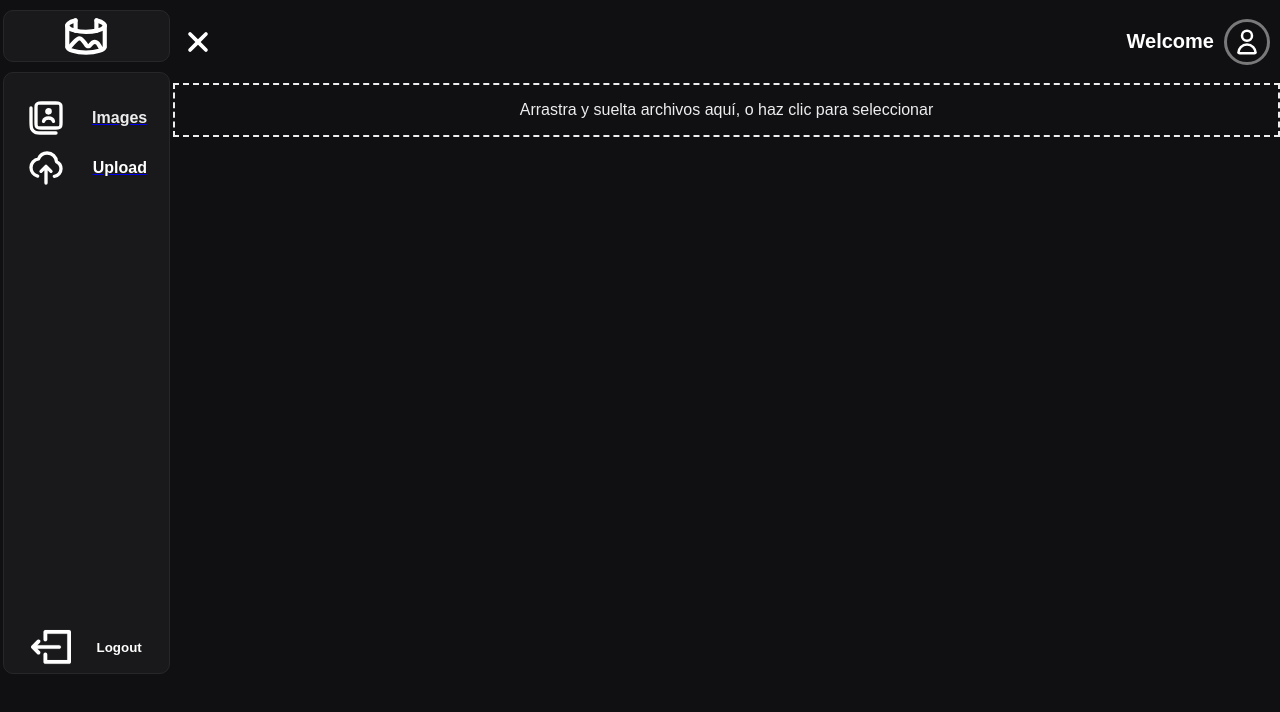
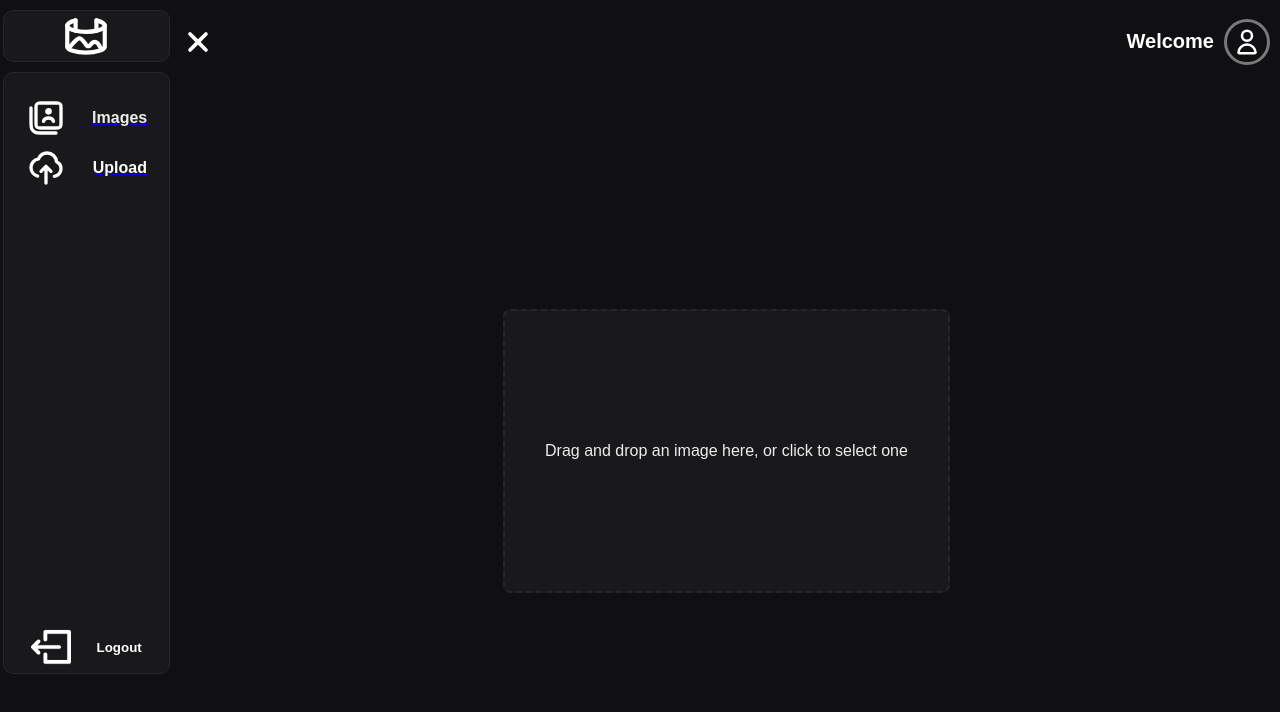
Before and after one commit to DaveOval/prueba-tecnica-front, a Next.js app: page /dashboard in a window 1280 px wide. Shown: the top 712 px of the page. Built offline with nearby package versions, Linux system fonts and the light colour scheme.

Commit message:
Add SVG icons for password visibility and enhance AuthInput component

```diff
--- a/src/app/auth/register/page.tsx
+++ b/src/app/auth/register/page.tsx
@@ -10,6 +10,15 @@ import { useAuth } from '@/hooks/useAuth';
 import AuthInput from '@/components/ui/AuthInput';
 import { toast } from 'sonner';
 import AuthButton from '@/components/ui/AuthButton';
+import { registerService } from '@/api/services/auth';
+
+interface ApiError extends Error {
+    response: {
+        data: {
+            detail: string;
+        }
+    }
+}
 
 const Register = () => {
     const { isAuthenticated } = useAuth();
@@ -19,6 +28,7 @@ const Register = () => {
         mode: 'onChange'
     });
 
+
     const password = watch('password');
 
     useEffect(() => {
@@ -27,12 +37,24 @@ const Register = () => {
         }
     }, [isAuthenticated, router]);
 
-    const onSubmit = (data: RegisterFormData) => {
-        toast.success('Registration successful');
-        /* try {
-
-        } */
-       console.log(data);
+    const onSubmit = async (data: RegisterFormData) => {
+        try {
+            const response = await registerService.register({
+                ...data,
+                last_name: data.lastName
+            });
+            if (response) {
+                toast.success('Registration successful');
+                router.push('/auth/login');
+            }
+        } catch (error) {
+            if (error instanceof Error && 'response' in error) {
+                const { detail } = (error as ApiError).response.data;
+                toast.error(detail);
+            } else {
+                toast.error('An unexpected error occurred');
+            }
+        }
     }
 
     return (
--- a/src/app/dashboard/home/page.tsx
+++ /dev/null
@@ -1,21 +0,0 @@
-'use client';
-
-import { useSelector } from 'react-redux';
-import { RootState } from '@/store';
-import ProtectedRoute from '@/components/auth/ProtectedRoute';
-
-export default function Dashboard() {
-  const { user } = useSelector((state: RootState) => state.auth);
-
-  return (
-    <ProtectedRoute>
-      <div className="p-4">
-        <h1 className="text-2xl font-bold mb-4">Dashboard</h1>
-        <div>
-          <p>Welcome, {user?.first_name || 'User'}</p>
-          {/* Contenido del dashboard */}
-        </div>
-      </div>
-    </ProtectedRoute>
-  );
-}
--- a/src/app/dashboard/page.tsx
+++ b/src/app/dashboard/page.tsx
@@ -2,12 +2,12 @@
 
 import DropZone from "@/components/ui/DropZone";
 
-
-
 const DashboardHome = () => {
   return (
-    <main>
-        <DropZone />
+    <main className="flex flex-col items-center justify-center min-h-[calc(100vh-64px)] p-4 ">
+        <div className="w-[calc(w-full - 20%)] max-w-3xl">
+            <DropZone />
+        </div>
     </main>
   )
 }
--- a/src/components/ui/AuthInput.tsx
+++ b/src/components/ui/AuthInput.tsx
@@ -1,11 +1,20 @@
-import { InputHTMLAttributes, forwardRef } from 'react';
+import { InputHTMLAttributes, forwardRef, useState } from 'react';
+import Image from 'next/image';
+
 interface InputProps extends InputHTMLAttributes<HTMLInputElement> {
     label?: string;
     error?: string;
     isRequired?: boolean;
 }
 
-const AuthInput = forwardRef<HTMLInputElement, InputProps>(({ label, error, isRequired, ...props }, ref) => (
+const AuthInput = forwardRef<HTMLInputElement, InputProps>(({ label, error, isRequired, type, ...props }, ref) => {
+    const [showPassword, setShowPassword] = useState(false);
+
+    const togglePasswordVisibility = () => {
+        setShowPassword(!showPassword);
+    };
+
+    return (
         <div
             className="flex flex-col gap-2"
             style={{
@@ -27,6 +36,7 @@ const AuthInput = forwardRef<HTMLInputElement, InputProps>(({ label, error, isRe
                     }}>*</span>}
                 </label>
             )}
+            <div className="relative">
                 <input
                     style={{
                         padding: '0.5rem',
@@ -35,14 +45,44 @@ const AuthInput = forwardRef<HTMLInputElement, InputProps>(({ label, error, isRe
                         marginTop: '0.5rem',
                         marginBottom: '0.5rem',
                         color: '#ededee',
+                        width: '100%',
                     }}
                     className="container_color"
                     ref={ref}
+                    type={type === 'password' ? (showPassword ? 'text' : 'password') : type}
                     { ...props }
                 />
+                {type === 'password' && (
+                    <button
+                        type="button"
+                        onClick={togglePasswordVisibility}
+                        style={{
+                            position: 'absolute',
+                            right: '10px',
+                            top: '50%',
+                            transform: 'translateY(-50%)',
+                            background: 'none',
+                            border: 'none',
+                            cursor: 'pointer',
+                            padding: '4px',
+                            display: 'flex',
+                            alignItems: 'center',
+                            justifyContent: 'center',
+                        }}
+                    >
+                        <Image
+                            src={showPassword ? '/eye-close.svg' : '/eye.svg'}
+                            alt={showPassword ? 'Hide password' : 'Show password'}
+                            width={20}
+                            height={20}
+                        />
+                    </button>
+                )}
+            </div>
             { error && <span style={{ color: '#ef4444', fontSize: '0.875rem' }}>{error}</span> }
         </div>
-));
+    );
+});
 
 AuthInput.displayName = 'AuthInput';
 
--- a/src/components/ui/DropZone.tsx
+++ b/src/components/ui/DropZone.tsx
@@ -1,29 +1,115 @@
 'use client';
 
-import { useCallback } from 'react';
+import { useCallback, useState } from 'react';
 import { useDropzone } from 'react-dropzone';
+import Image from 'next/image';
 
 export default function DropZone() {
+    const [isHovered, setIsHovered] = useState(false);
+    const [preview, setPreview] = useState<string | null>(null);
+    const [file, setFile] = useState<File | null>(null);
+
     const onDrop = useCallback((acceptedFiles: File[]) => {
-        console.log(acceptedFiles);
+        if (acceptedFiles.length > 0) {
+            const selectedFile = acceptedFiles[0];
+            setFile(selectedFile);
 
+            // Create preview URL
+            const previewUrl = URL.createObjectURL(selectedFile);
+            setPreview(previewUrl);
+        }
     }, []);
 
+    const {
+        getRootProps,
+        getInputProps,
+        isDragActive
+    } = useDropzone({
+        onDrop,
+        maxFiles: 1,
+        accept: {
+            'image/*': ['.png', '.jpg', '.jpeg', '.gif']
+        }
+    });
 
-    const { getRootProps, getInputProps, isDragActive } = useDropzone({onDrop,})
+    // Styles
+    const baseStyle: React.CSSProperties = {
+        borderWidth: 2,
+        borderStyle: 'dashed',
+        borderColor: isDragActive ? '#5472E4' : '#27272A',
+        backgroundColor: isDragActive ? '#1E1E1E' : '#19191B',
+        padding: '2.5rem',
+        borderRadius: '0.5rem',
+        textAlign: 'center',
+        cursor: 'pointer',
+        transition: 'all 0.3s ease-in-out',
+        boxShadow: isHovered ? '0 4px 12px rgba(0, 0, 0, 0.2)' : 'none',
+        color: '#ededee',
+        position: 'relative',
+        minHeight: '200px',
+        display: 'flex',
+        flexDirection: 'column',
+        alignItems: 'center',
+        justifyContent: 'center',
+    }
 
+    const textStyle: React.CSSProperties = {
+        color: isDragActive ? '#5472E4' : '#ededee',
+        fontSize: '16px',
+        fontWeight: '500',
+        marginBottom: '1rem',
+    };
+
+    const previewStyle: React.CSSProperties = {
+        width: '100%',
+        maxWidth: '300px',
+        height: '200px',
+        objectFit: 'contain',
+        marginTop: '1rem',
+    };
+
+    const fileInfoStyle: React.CSSProperties = {
+        marginTop: '1rem',
+        fontSize: '14px',
+        color: '#ededee',
+        backgroundColor: '#27272A',
+        padding: '0.5rem 1rem',
+        borderRadius: '0.25rem',
+        display: 'flex',
+        alignItems: 'center',
+        gap: '0.5rem',
+    };
 
     return (
         <div
             {...getRootProps()}
-            className="border-2 border-dashed border-gray-400 p-8 rounded-md text-center cursor-pointer transition-all hover:border-blue-500"
+            style={baseStyle}
+            onMouseEnter={() => setIsHovered(true)}
+            onMouseLeave={() => setIsHovered(false)}
         >
             <input {...getInputProps()} />
-            {isDragActive ? (
-                <p className="text-blue-500">Suelta los archivos aquí...</p>
-            ) : (
-                <p>Arrastra y suelta archivos aquí, o haz clic para seleccionar</p>
+            <p style={textStyle}>
+                {isDragActive ? 'Drop the image here...' : 'Drag and drop an image here, or click to select one'}
+            </p>
+
+            {preview && (
+                <>
+                    <div style={previewStyle}>
+                        <Image
+                            src={preview}
+                            alt="Preview"
+                            width={300}
+                            height={200}
+                            style={{ borderRadius: '0.5rem' }}
+                        />
+                    </div>
+                    {file && (
+                        <div style={fileInfoStyle}>
+                            <span>📄</span> {file.name}
+                        </div>
+                    )}
+                </>
             )}
         </div>
-    )
+    );
 }
--- a/src/components/ui/Modal.tsx
+++ b/src/components/ui/Modal.tsx
@@ -43,8 +43,6 @@ export default function Modal() {
         }
     }, []);
 
-    console.log('Modal render:', { isOpen, title });
-
     const handleConfirm = () => {
         if (onConfirm) {
             onConfirm();
@@ -76,6 +74,7 @@ export default function Modal() {
                             border: '1px solid #27272A',
                             cursor: 'pointer',
                             transition: 'all 0.3s ease',
+                            marginRight: '0.5rem',
                         }}
                         className="hover:bg-[#27272A]"
                     >
```
Also changed, not shown: public/eye-close.svg (added), public/eye.svg (added). Lines whose indentation alone changed are shown as unchanged.
